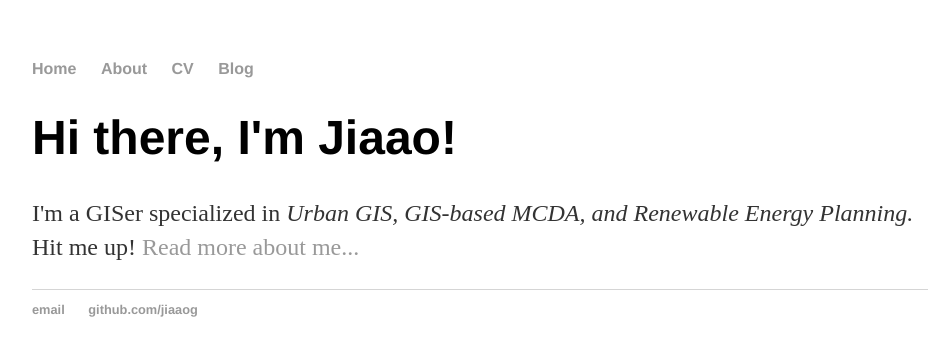
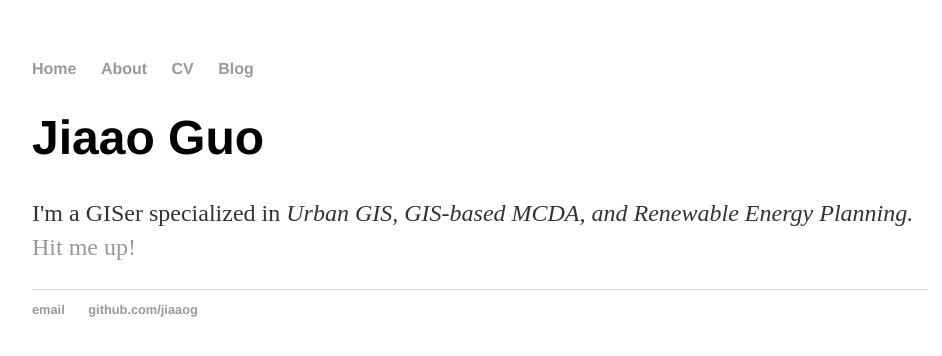
Before and after one commit to jiaaog/jiaaog.github.io, a Jekyll site: the page built from index.html, in a window 1280 px wide. Shown: the top 356 px of the page, without its empty margins (160-1102 px from the left). Built offline with Jekyll 4.4.1, drawn with Linux system fonts in a browser that asks for light colours.

Commit message:
Update index.html

```diff
--- a/index.html
+++ b/index.html
@@ -1,8 +1,8 @@
 ---
 layout: default
-title: Hank Quinlan, Horrible Cop
+title: Jiaao Guo
 ---
 <div class="blurb">
-	<h1>Hi there, I'm Jiaao!</h1>
-	<p>I'm a GISer specialized in <em>Urban GIS, GIS-based MCDA, and Renewable Energy Planning. </em> Hit me up! <a href="/about">Read more about me...</a></p>
+	<h1>Jiaao Guo</h1>
+	<p>I'm a GISer specialized in <em>Urban GIS, GIS-based MCDA, and Renewable Energy Planning. </em>  <a href="/about">Hit me up!</a></p>
 </div><!-- /.blurb -->
```
